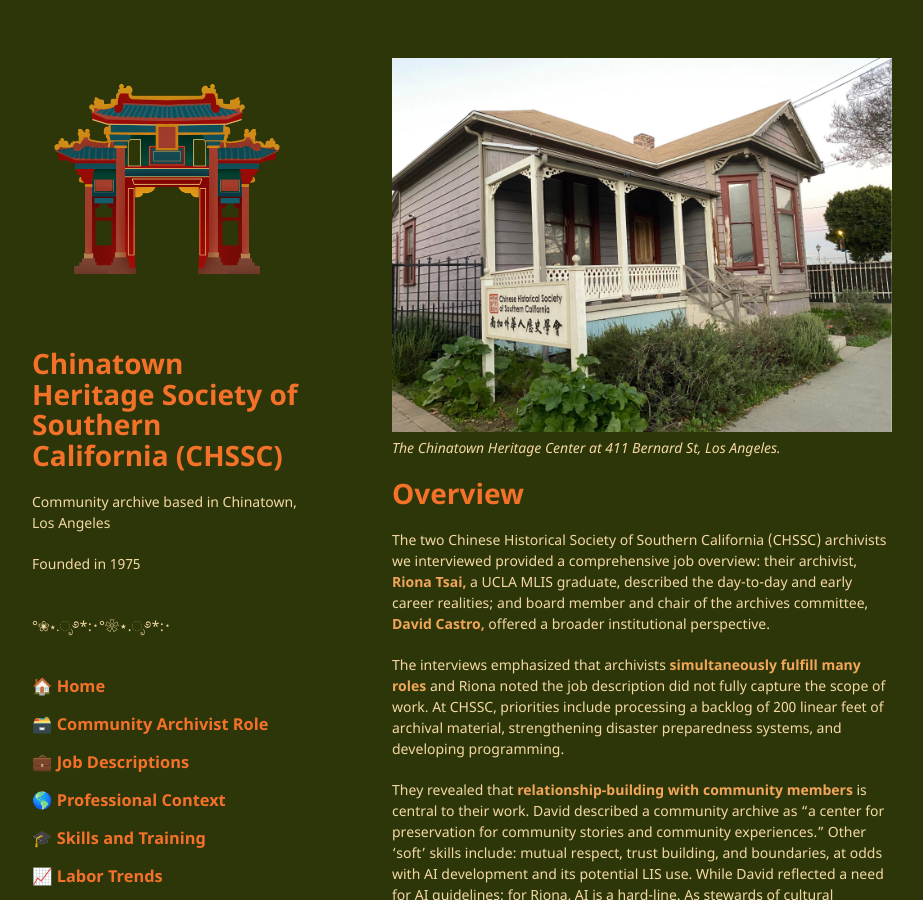
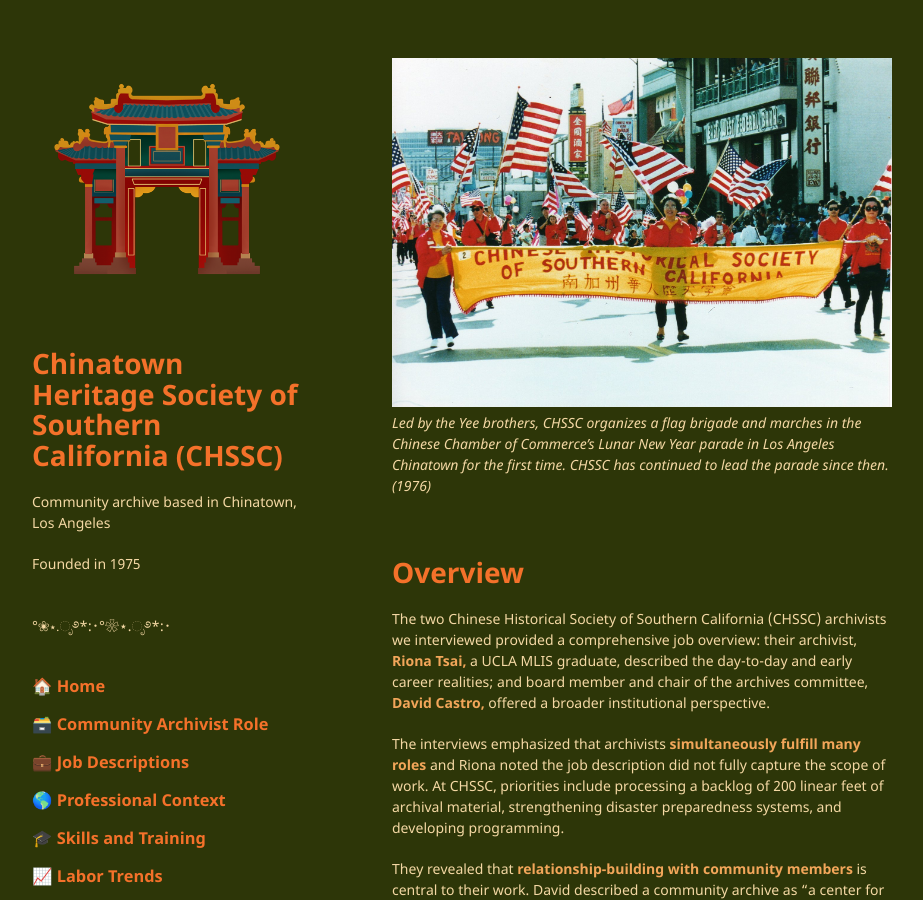
Before and after one commit to chaanelly/IS270-CHSSC, a Jekyll site: the page built from index.md, in a window 1280 px wide and 900 px high. Shown: the whole window, without its empty margins (178-1101 px from the left). Built offline with Jekyll 4.4.1, drawn with Linux system fonts in a browser that asks for light colours; our own code applies the rules of GitHub Pages for plain Markdown files; some of the changed text lies outside the part shown.

Commit message:
Update index.md

```diff
--- a/index.md
+++ b/index.md
@@ -1,5 +1,7 @@
-![CHSSC Building](./assets/img/chssc-building.jpeg)
-_The Chinatown Heritage Center at 411 Bernard St, Los Angeles._
+![Flag Brigade for Los Angeles Lunar New Year Parade](../assets/img/CNY-parade-1.jpg)\
+_Led by the Yee brothers, CHSSC organizes a flag brigade and marches in the Chinese Chamber of Commerce's Lunar New Year parade in Los Angeles Chinatown for the first time. CHSSC has continued to lead the parade since then. (1976)_
+
+<br>
 
 # Overview
 
@@ -23,6 +25,11 @@ Finally, the interviews revealed the **structural challenges** of the work. Rion
 
 <br>
 
+![CHSSC Building](./assets/img/chssc-building.jpeg)
+_The Chinatown Heritage Center at 411 Bernard St, Los Angeles._
+
+<br>
+
 ![CHSSC Library](./assets/img/CHSSC-Library-1.jpg)
 _CHSSC Research Center and Library. Their physical library features an extensive collection of books pertaining to Chinese American and Asian history._
 
```
